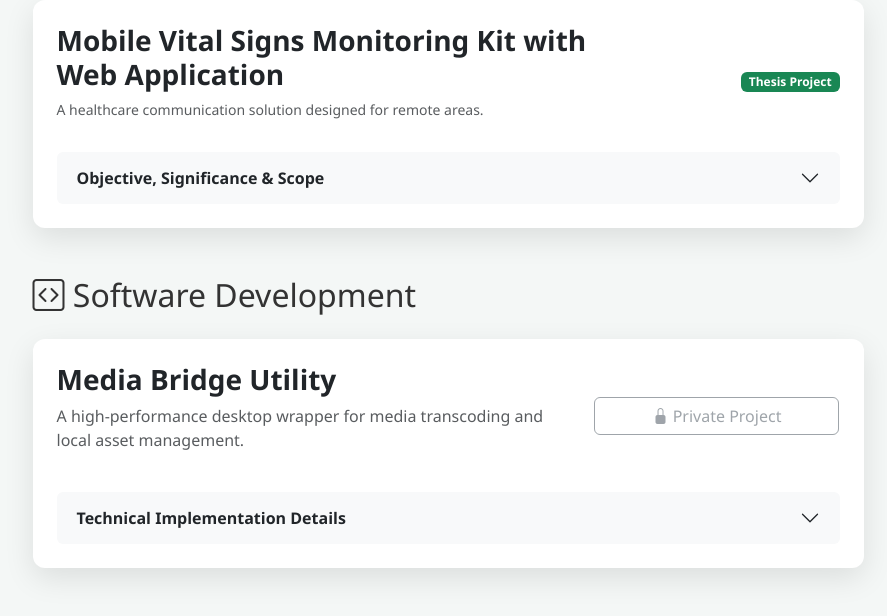
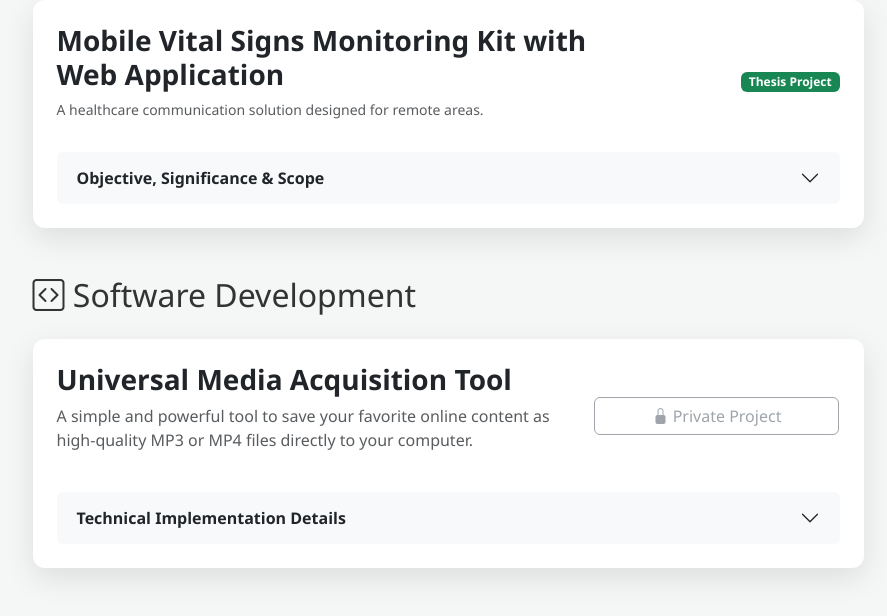
Before and after one commit to johnpatrickaranas/portfolio, a plain HTML site: page index.html in a window 1280 px wide. Shown: the part 526-1142 px from the top of the page, without its empty margins (192-1079 px from the left). Drawn offline with nearby package versions, Linux system fonts and the light colour scheme.

Commit message:
Update index.html

```diff
--- a/index.html
+++ b/index.html
@@ -92,8 +92,8 @@
             <div class="card project-card p-4">
                 <div class="row align-items-center">
                     <div class="col-md-8">
-                        <h3 class="fw-bold">Media Bridge Utility</h3>
-                        <p class="text-muted">A high-performance desktop wrapper for media transcoding and local asset management.</p>
+                        <h3 class="fw-bold">Universal Media Acquisition Tool</h3>
+                        <p class="text-muted">A simple and powerful tool to save your favorite online content as high-quality MP3 or MP4 files directly to your computer.</p>
                     </div>
                     <div class="col-md-4 text-md-end">
                         <button class="btn btn-outline-secondary w-100" disabled><i class="bi bi-lock-fill"></i> Private Project</button>
```
